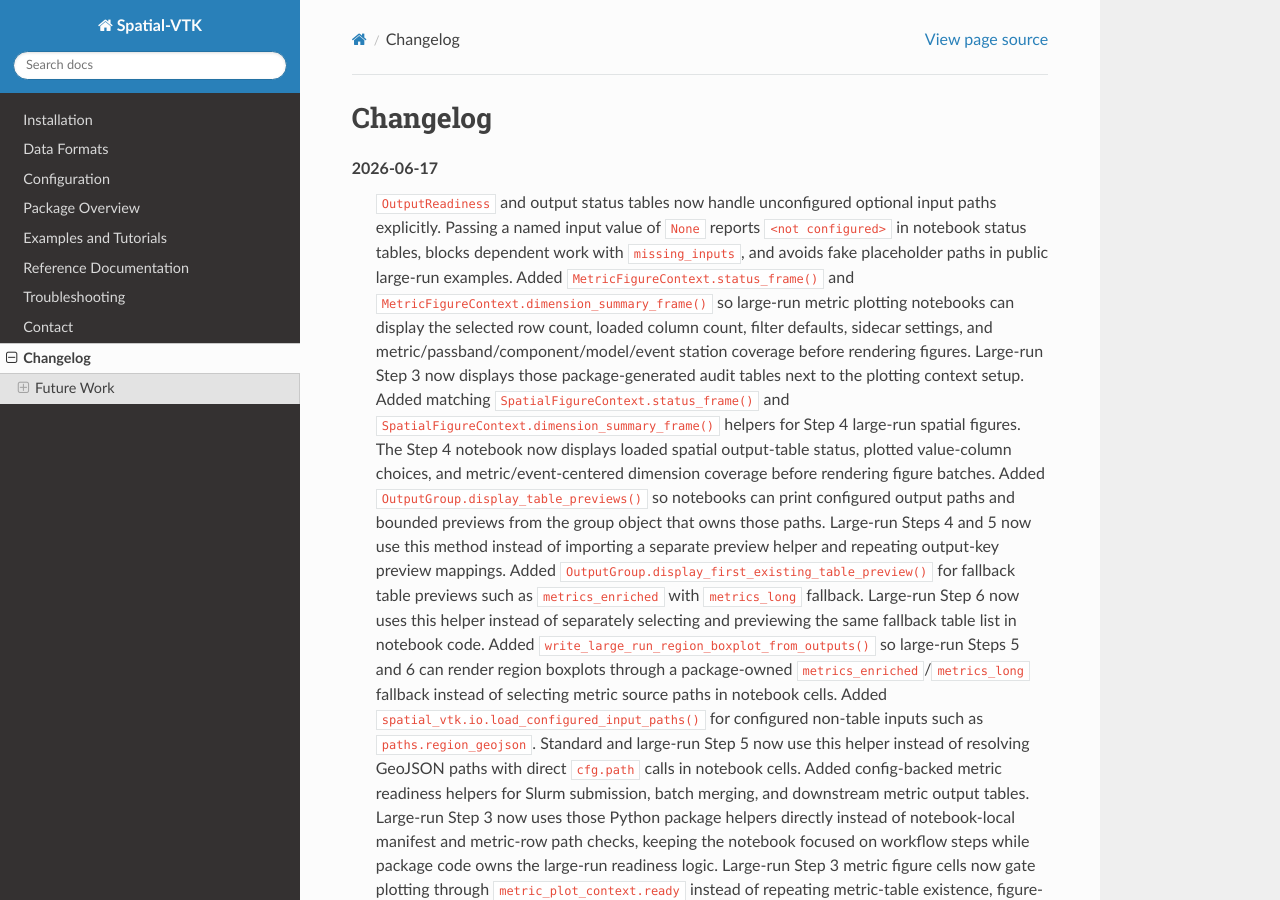
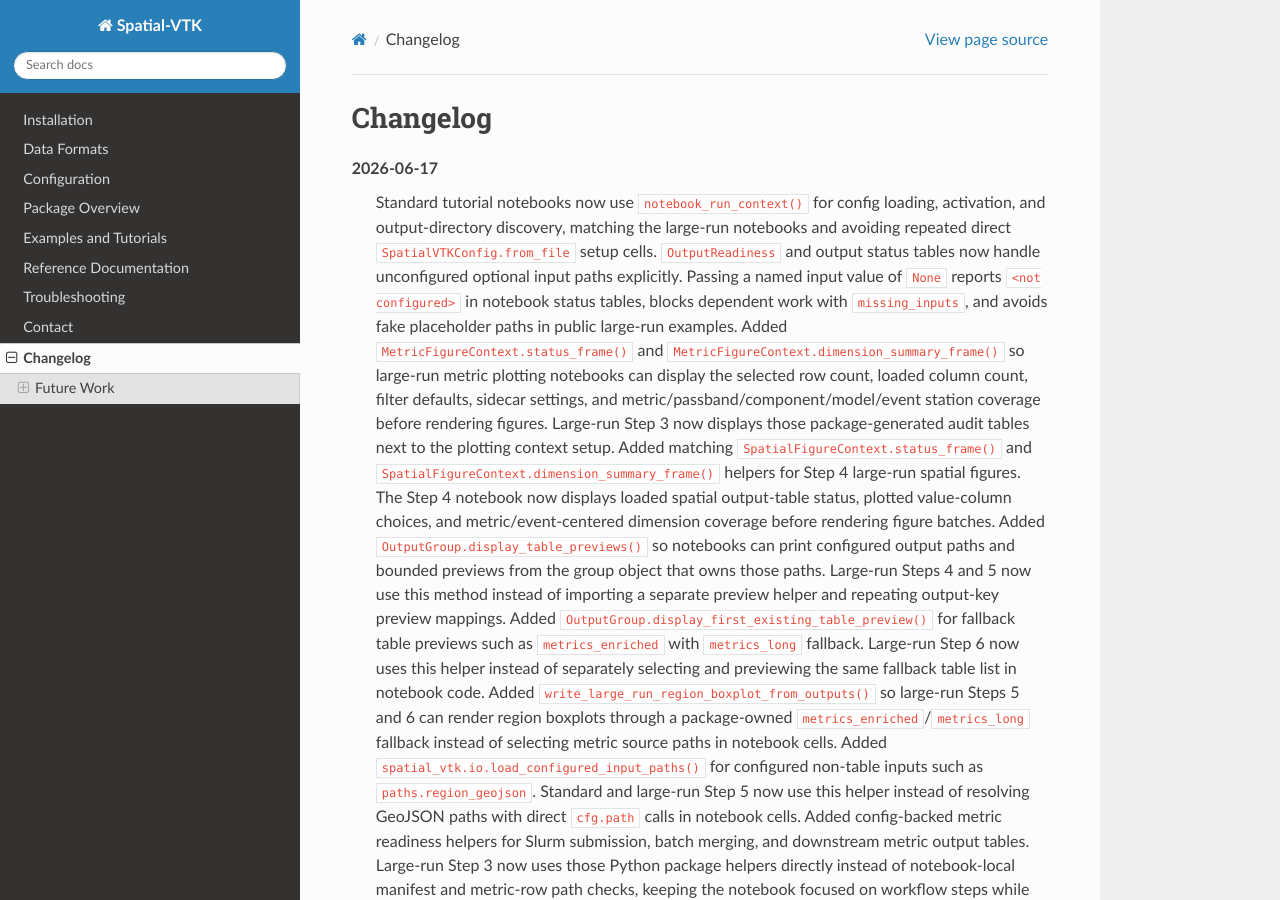
Before and after one commit to bcbirkel/spatial-vtk, a Sphinx documentation site: the page built from docs/changelog.rst, in a window 1280 px wide and 900 px high. Built offline with Sphinx 7.4.7 and the Read the Docs theme 3.1.0, drawn with Linux system fonts in a browser that asks for light colours.

Commit message:
Use run context in standard notebooks

```diff
--- a/docs/changelog.rst
+++ b/docs/changelog.rst
@@ -2,6 +2,10 @@
 =========
 
 2026-06-17
+   Standard tutorial notebooks now use ``notebook_run_context()`` for config
+   loading, activation, and output-directory discovery, matching the large-run
+   notebooks and avoiding repeated direct ``SpatialVTKConfig.from_file`` setup
+   cells.
    ``OutputReadiness`` and output status tables now handle unconfigured
    optional input paths explicitly. Passing a named input value of ``None``
    reports ``<not configured>`` in notebook status tables, blocks dependent
--- a/docs/reference/python_workflows.rst
+++ b/docs/reference/python_workflows.rst
@@ -42,14 +42,13 @@
 
 .. code-block:: python
 
-   from spatial_vtk.config import SpatialVTKConfig
    from spatial_vtk.config import configured_output_registry_frame
    from spatial_vtk.config import notebook_figure_settings, notebook_run_context, run_notebook_step_if_needed
    from spatial_vtk.io import load_configured_input_paths, load_configured_input_tables, output_group
    from spatial_vtk.qc import run_qc_inventory_from_config
 
-   cfg = SpatialVTKConfig.from_file("runs/spatial_vtk_config.yaml").activate()
    context = notebook_run_context()
+   cfg = context.cfg
    step_outputs = output_group("step_02_qc", cfg=cfg)
    display(configured_output_registry_frame(cfg=cfg, kinds=("table",)).head())
    display(step_outputs.status_frame())
@@ -63,7 +62,7 @@
        context,
        readiness,
        run_qc_inventory_from_config,
-       kwargs={"config_path": str(cfg.config_path), "overwrite": False, "verbose": True},
+       kwargs={"config_path": str(context.config_path), "overwrite": False, "verbose": True},
        script_name="build_qc_inventory.slurm",
        job_name="svtk-qc",
        walltime="24:00:00",
```
Also changed, not shown: docs/examples/step_01_ingest_and_prepare_data.ipynb, docs/examples/step_03_calculate_metrics.ipynb, docs/examples/step_04_spatial_statistics.ipynb, docs/examples/step_05_maps_and_figures.ipynb, docs/examples/step_06_additional_plotting_options.ipynb, docs/examples/step_07_dashboards.ipynb, 1 other file.
